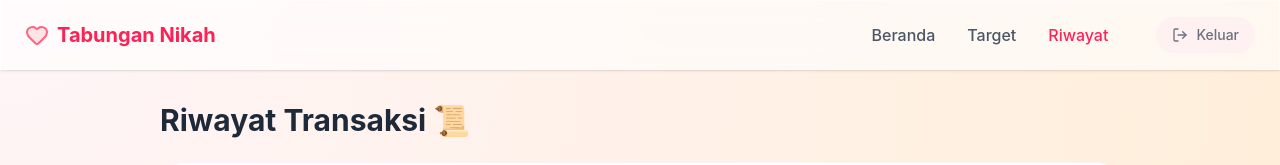
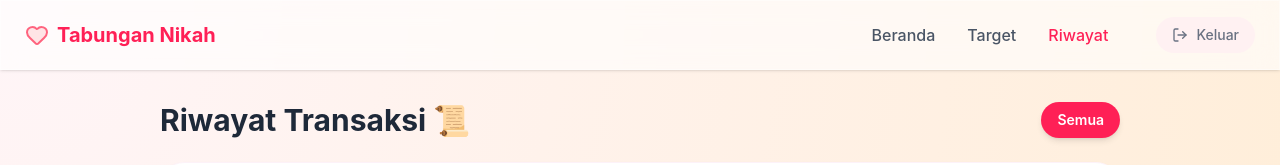
Before and after one commit to Dandidcee/App-Tabungan, a React app in the folder frontend/: page /history in a window 1280 px wide. Shown: the top 165 px of the page. Built offline with nearby package versions, Linux system fonts and the light colour scheme; no server answers; sample sign-in values are in the browser's storage; the HTML template or start-up script is replaced by a standard one.

Commit message:
Auto Budgeting Privasi, Filter di History & Blur Navbar

```diff
--- a/frontend/src/components/layout/Navbar.jsx
+++ b/frontend/src/components/layout/Navbar.jsx
@@ -41,7 +41,7 @@ export const Navbar = () => {
       </nav>
 
       {/* Bottom Navigation (Mobile Only) */}
-      <nav className="md:hidden glass fixed bottom-0 left-0 right-0 z-50 border-t border-pink-100 px-6 py-3 flex justify-between items-center pb-safe">
+      <nav className="md:hidden bg-white/95 backdrop-blur-xl fixed bottom-0 left-0 right-0 z-50 border-t border-pink-100 px-6 py-3 flex justify-between items-center pb-safe shadow-[0_-4px_10px_rgba(0,0,0,0.05)]">
         <Link to="/" className={`flex flex-col items-center gap-1 ${isActive('/') ? 'text-rose-500' : 'text-gray-400'}`}>
           <Heart size={24} className={isActive('/') ? 'fill-rose-100' : ''} />
           <span className="text-[10px] font-semibold">Beranda</span>
--- a/frontend/src/pages/Dashboard.jsx
+++ b/frontend/src/pages/Dashboard.jsx
@@ -182,7 +182,7 @@ const Dashboard = () => {
               onChange={(e) => setBudgetId(e.target.value)}
               className="w-full px-4 py-3 border border-gray-200 rounded-xl focus:ring-2 focus:ring-rose-200 outline-none transition-all bg-gray-50 focus:bg-white"
             >
-              <option value="">-- Bebas (Jangan dialokasikan) --</option>
+              <option value="">-- Masukkan ke Tabungan Bersama (Utama) --</option>
               {budgets.map(b => (
                 <option key={b._id} value={b._id}>{b.title} (Kurang Rp {(b.targetAmount - b.currentAmount).toLocaleString('id-ID')})</option>
               ))}
--- a/frontend/src/pages/History.jsx
+++ b/frontend/src/pages/History.jsx
@@ -79,20 +79,44 @@ const History = () => {
     }
   };
 
+  const [filterName, setFilterName] = useState('Semua');
+
   const getApiUrl = () => import.meta.env.VITE_API_URL || 'http://localhost:5050';
+
+  const uniqueNames = ['Semua', ...new Set(transactions.map(t => t.user?.name))];
+  const filteredTransactions = filterName === 'Semua'
+    ? transactions
+    : transactions.filter(t => t.user?.name === filterName);
 
   return (
     <motion.div initial={{ opacity: 0, y: 20 }} animate={{ opacity: 1, y: 0 }} className="space-y-6 pb-20 md:pb-6">
-      <div className="flex items-center justify-between">
+      <div className="flex flex-col md:flex-row md:items-center justify-between gap-4">
         <h1 className="text-2xl md:text-3xl font-bold text-gray-800">Riwayat Transaksi 📜</h1>
+
+        {/* Name Filter Pills */}
+        <div className="flex flex-wrap gap-2">
+          {uniqueNames.map(name => (
+            <button
+              key={name}
+              onClick={() => setFilterName(name)}
+              className={`px-4 py-2 rounded-full text-sm font-semibold transition-all ${
+                filterName === name
+                  ? 'bg-rose-500 text-white shadow-md'
+                  : 'bg-white text-gray-600 border border-pink-100 hover:bg-rose-50'
+              }`}
+            >
+              {name}
+            </button>
+          ))}
+        </div>
       </div>
 
       <Card>
         <div className="space-y-4">
-          {transactions.length === 0 && (
+          {filteredTransactions.length === 0 && (
             <p className="text-center text-gray-500 py-8">Belum ada transaksi sama sekali.</p>
           )}
-          {transactions.map((trx) => (
+          {filteredTransactions.map((trx) => (
             <div key={trx._id} className="flex flex-col md:flex-row justify-between items-start md:items-center p-4 hover:bg-pink-50/50 rounded-2xl transition-colors border-b border-gray-50 last:border-0 gap-4">
               <div className="flex items-center gap-4">
                 <div className={`p-4 rounded-2xl ${trx.type === 'deposit' ? 'bg-emerald-100 text-emerald-600' : 'bg-rose-100 text-rose-600'}`}>
```
Also changed, not shown: 1 other file (tests, documents, lock files or other folders).
